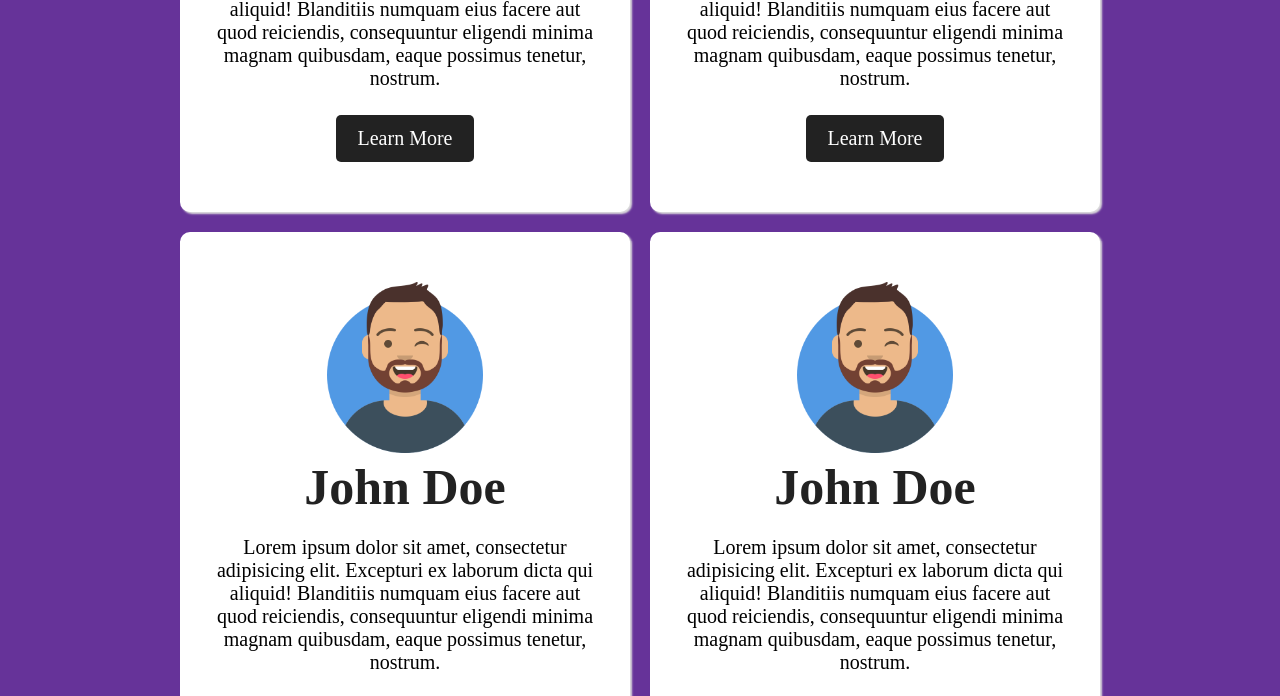
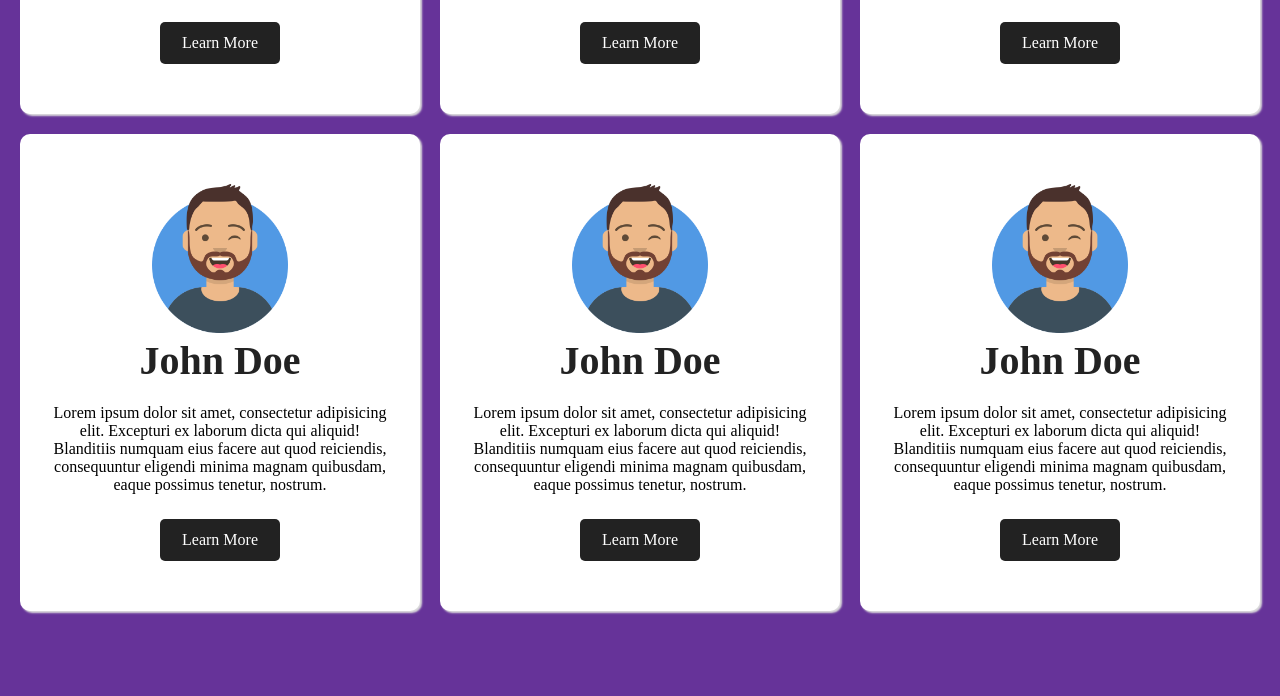
Before and after one commit to jesminjuthi/flexbox, a plain HTML site: page index.html in a window 1280 px wide. Shown: the part 522-1218 px from the top of the page. After the commit the page ends 1183 px from the top, so only its background shows below. Drawn offline with Linux system fonts and the light colour scheme.

Commit message:
Update style.css

```diff
--- a/style.css
+++ b/style.css
@@ -7,7 +7,7 @@
 }
 
 body{
-    font-size: 20px;
+    font-size: 16px;
     background: rebeccapurple;
 }
 
@@ -28,7 +28,7 @@ img{
 .custom-card h1{
     text-align: center;
     margin-bottom: 20px;
-    font-size: 50px;
+    font-size: 40px;
     color: #fff;
 }
 .custom-card hr{
@@ -43,7 +43,7 @@ img{
 }
 
 .card-contents{
-    max-width: 450px;
+    max-width: 400px;
     text-align: center;
     box-shadow: 2px 2px 2px #ddd;
     margin: 10px;
```
